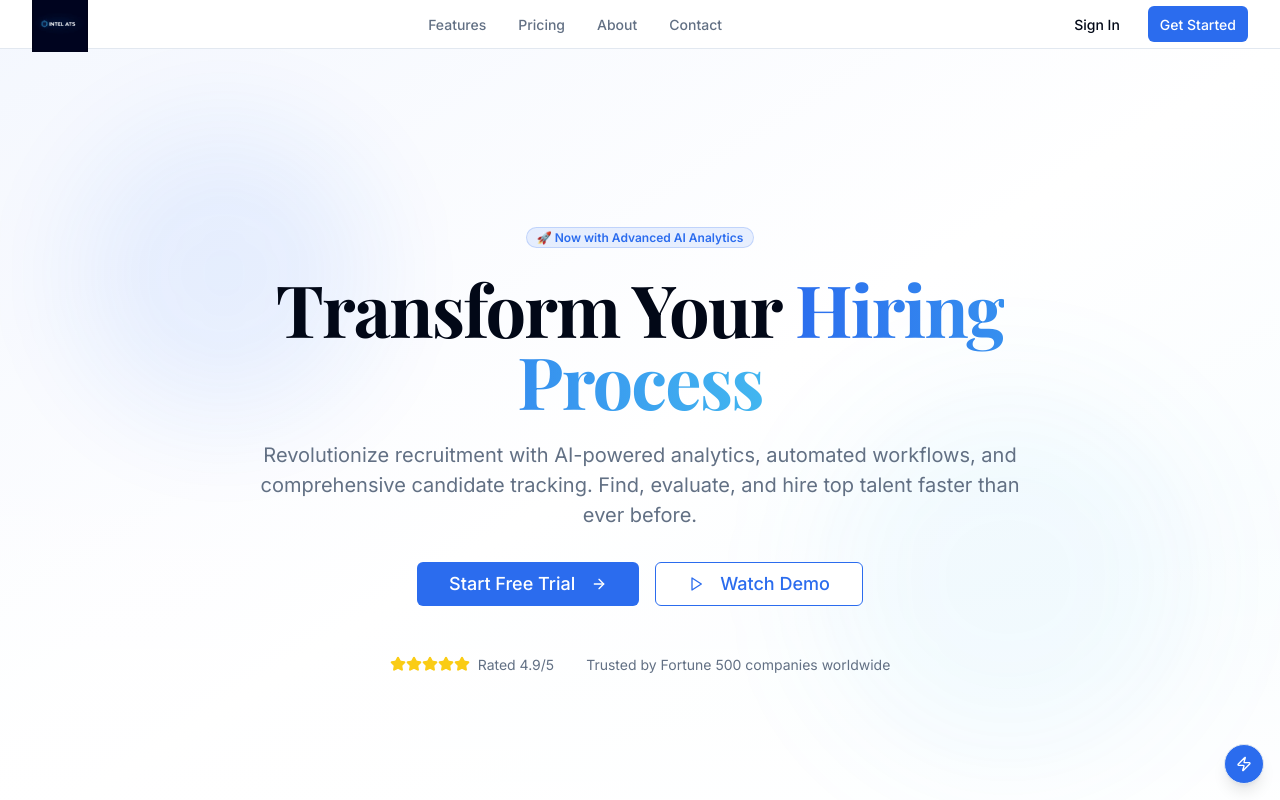
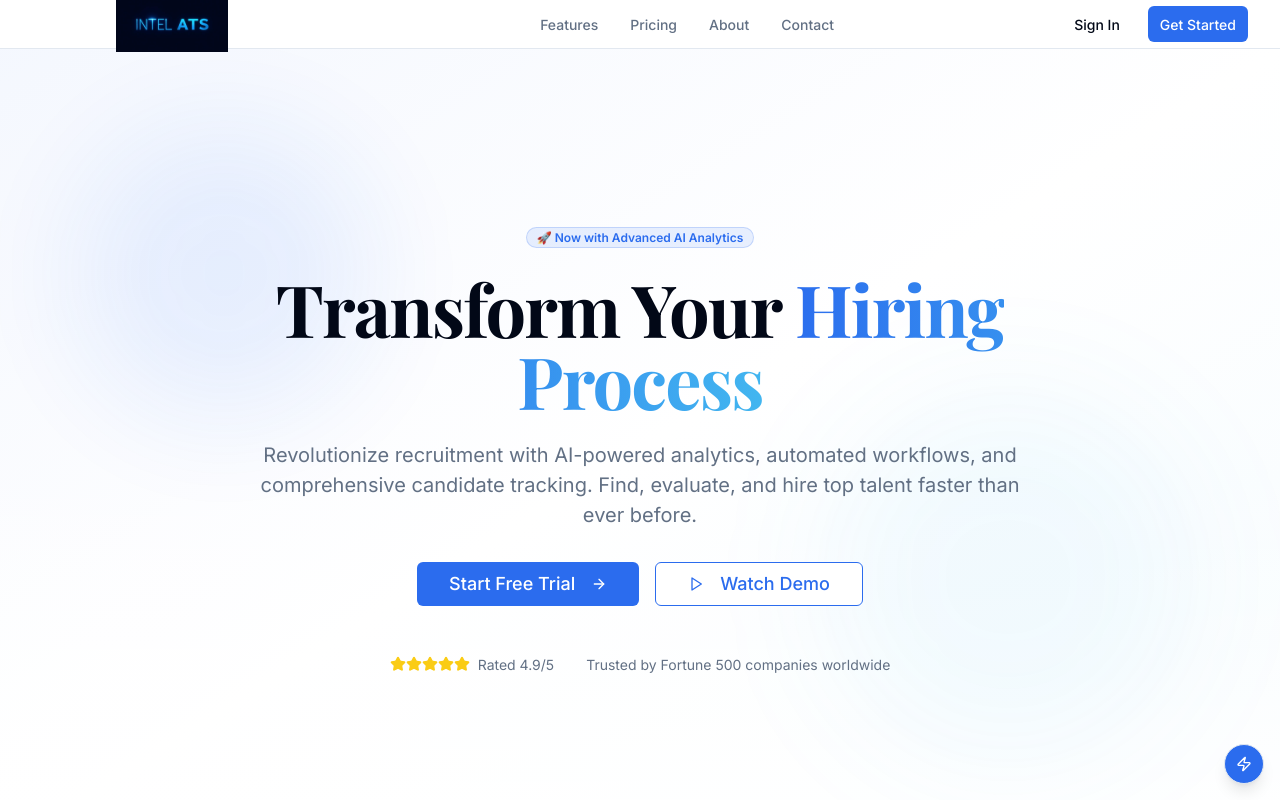
Before and after one commit to 3bi-io/cre-insights-dashboard, a React (Vite) app: page / in a window 1280 px wide. Shown: the top 800 px of the page. Built offline with nearby package versions, Linux system fonts and the light colour scheme.

Commit message:
Create custom logo size

```diff
--- a/src/components/common/Logo.tsx
+++ b/src/components/common/Logo.tsx
@@ -12,7 +12,7 @@ interface LogoProps {
 const sizeClasses = {
   xs: 'h-6 w-auto',
   sm: 'h-10 w-auto',
-  md: 'h-14 w-auto',
+  md: 'h-14 w-[280px] object-contain',
   lg: 'h-16 w-auto',
   xl: 'h-20 w-auto'
 };
@@ -25,7 +25,7 @@ export const Logo: React.FC<LogoProps> = ({
 }) => {
   const logoElement = (
     <img
-      src="/intel-ats-logo.png"
+      src="/intel-ats-logo-280x56.png"
       alt="INTEL ATS"
       className={cn(sizeClasses[size], className)}
     />
```
Also changed, not shown: public/intel-ats-logo-280x56.png (added).
